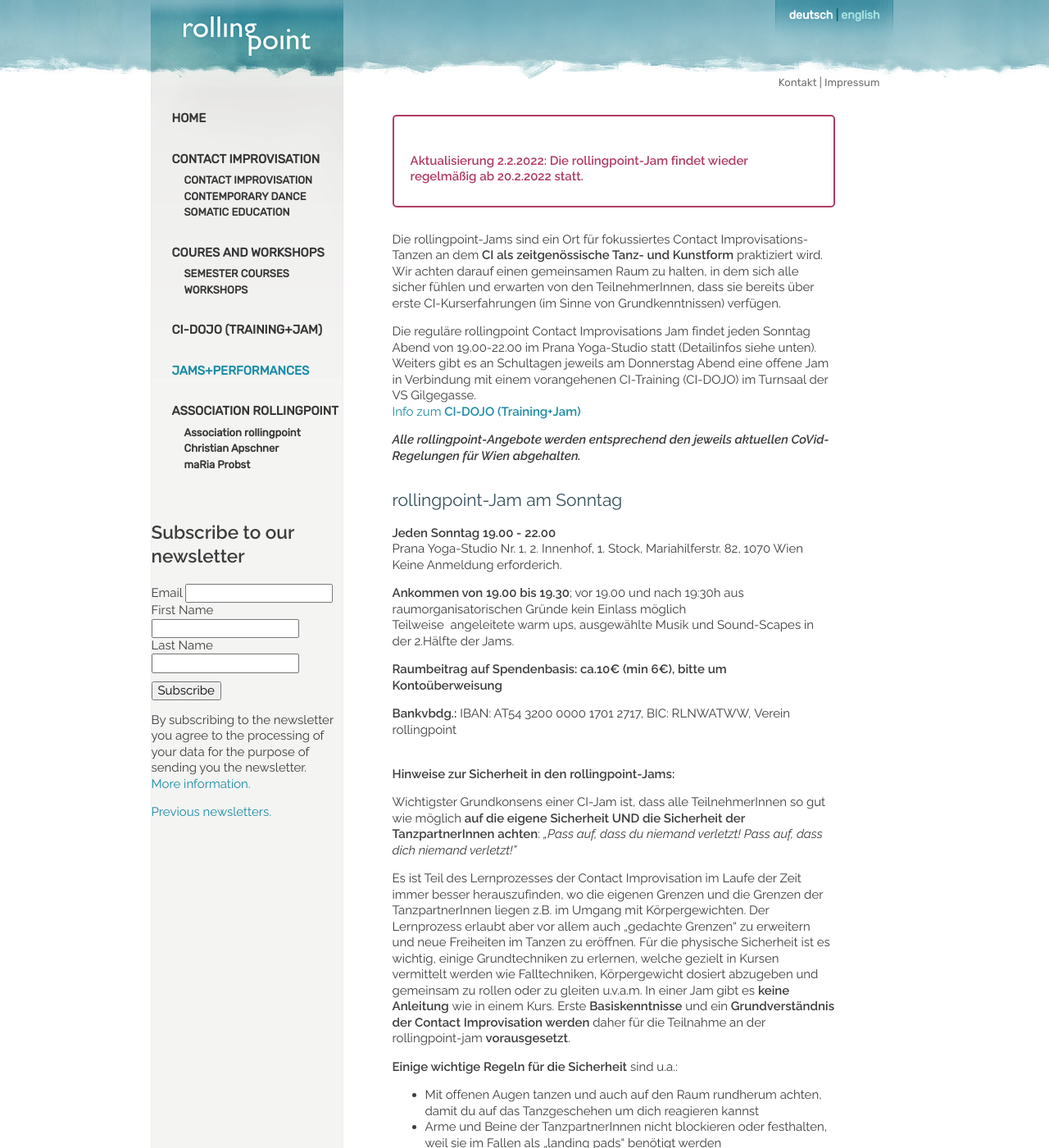
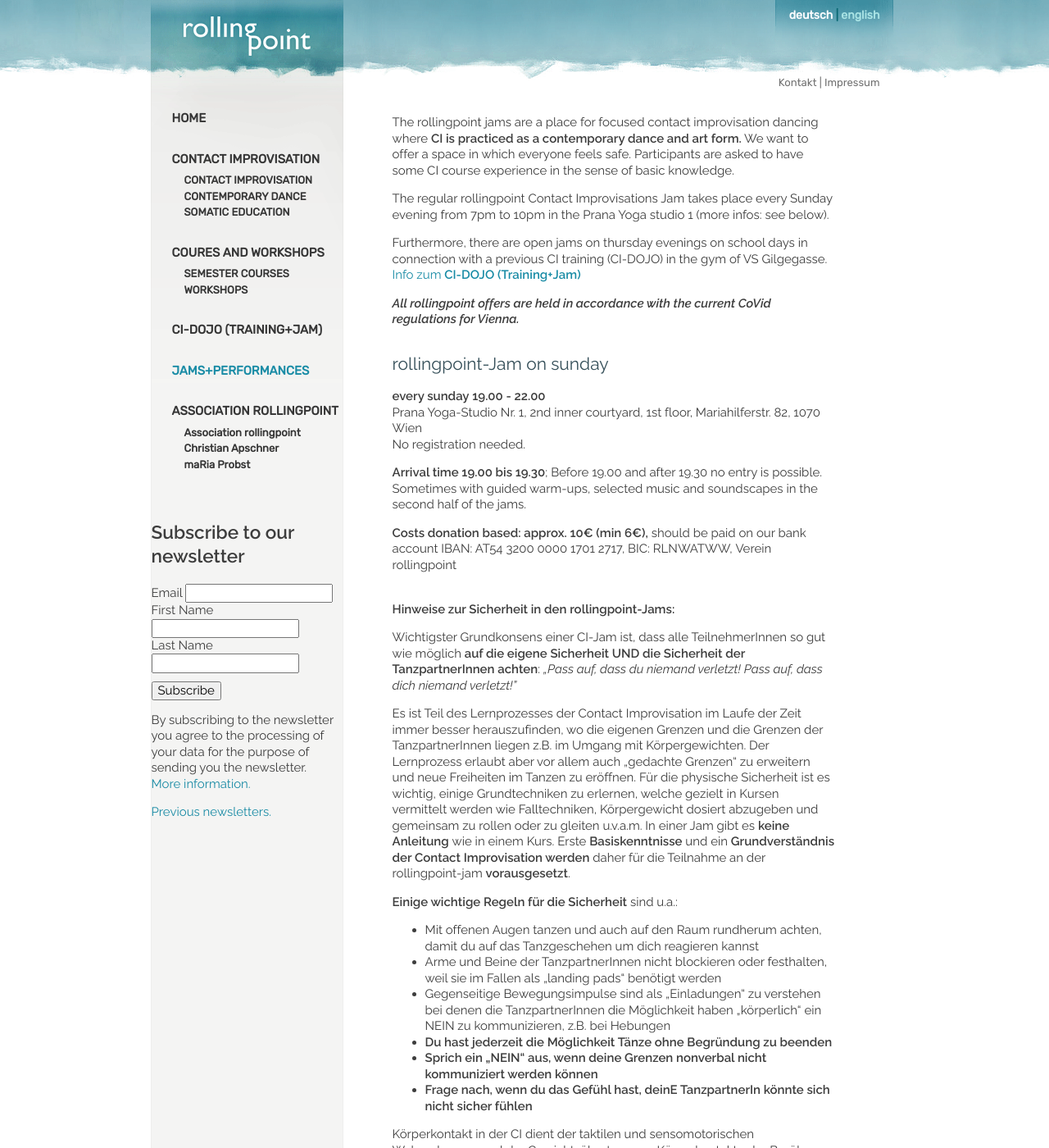
Before and after one commit to manulari/rollingpointat, a Jekyll site: the page built from _pages_en/en-jams.md, in a window 1280 px wide and 1400 px high. Shown: the whole window at 82% size. Built offline with Jekyll 4.4.1, drawn with Linux system fonts in a browser that asks for light colours; comment, search, counter and statistics services are not loaded.

Commit message:
Update page (en) “en-jams”

```diff
--- a/_pages_en/en-jams.md
+++ b/_pages_en/en-jams.md
@@ -5,28 +5,25 @@ language: en
 ---
 
 
-> **\
-> Aktualisierung 2.2.2022: Die rollingpoint-Jam findet wieder regelmäßig ab 20.2.2022 statt.**
+The rollingpoint jams are a place for focused contact improvisation dancing where **CI is practiced as a contemporary dance and art form.** We want to offer a space in which everyone feels safe. Participants are asked to have some CI course experience in the sense of basic knowledge.
 
-Die rollingpoint-Jams sind ein Ort für fokussiertes Contact Improvisations-Tanzen an dem **CI als zeitgenössische Tanz- und Kunstform** praktiziert wird. Wir achten darauf einen gemeinsamen Raum zu halten, in dem sich alle sicher fühlen und erwarten von den TeilnehmerInnen, dass sie bereits über erste CI-Kurserfahrungen (im Sinne von Grundkenntnissen) verfügen.
+The regular rollingpoint Contact Improvisations Jam takes place every Sunday evening from 7pm to 10pm in the Prana Yoga studio 1 (more infos: see below).
 
-Die reguläre rollingpoint Contact Improvisations Jam findet jeden Sonntag Abend von 19.00-22.00 im Prana Yoga-Studio statt (Detailinfos siehe unten). Weiters gibt es an Schultagen jeweils am Donnerstag Abend eine offene Jam in Verbindung mit einem vorangehenen CI-Training (CI-DOJO) im Turnsaal der VS Gilgegasse.\
+Furthermore, there are open jams on thursday evenings on school days in connection with a previous CI training (CI-DOJO) in the gym of VS Gilgegasse.\
 [Info zum **CI-DOJO (Training+Jam)**](/dojo)
 
-***Alle rollingpoint-Angebote werden entsprechend den jeweils aktuellen CoVid-Regelungen für Wien abgehalten.***
+***All rollingpoint offers are held in accordance with the current CoVid regulations for Vienna.***
 
-## rollingpoint-Jam am Sonntag
+## rollingpoint-Jam on sunday
 
-**Jeden Sonntag 19.00 - 22.00**\
-Prana Yoga-Studio Nr. 1, 2. Innenhof, 1. Stock, Mariahilferstr. 82, 1070 Wien\
-Keine Anmeldung erforderich.
+**every  sunday 19.00 - 22.00**\
+Prana Yoga-Studio Nr. 1, 2nd inner courtyard, 1st floor, Mariahilferstr. 82, 1070 Wien\
+No registration needed.
 
-**Ankommen von 19.00 bis 19.30**; vor 19.00 und nach 19:30h aus raumorganisatorischen Gründe kein Einlass möglich\
-Teilweise  angeleitete warm ups, ausgewählte Musik und Sound-Scapes in der 2.Hälfte der Jams.
+**Arrival time 19.00 bis 19.30**; Before 19.00 and after 19.30 no entry is possible.\
+Sometimes with guided warm-ups, selected music and soundscapes in the second half of the jams.
 
-**Raumbeitrag auf Spendenbasis: ca.10€ (min 6€), bitte um Kontoüberweisung**
-
-**Bankvbdg.:** IBAN: AT54 3200 0000 1701 2717, BIC: RLNWATWW, Verein rollingpoint
+**Costs donation based: approx. 10€ (min 6€),** should be paid on our bank account IBAN: AT54 3200 0000 1701 2717, BIC: RLNWATWW, Verein rollingpoint
 
 \
 **Hinweise zur Sicherheit in den rollingpoint-Jams:**
```
